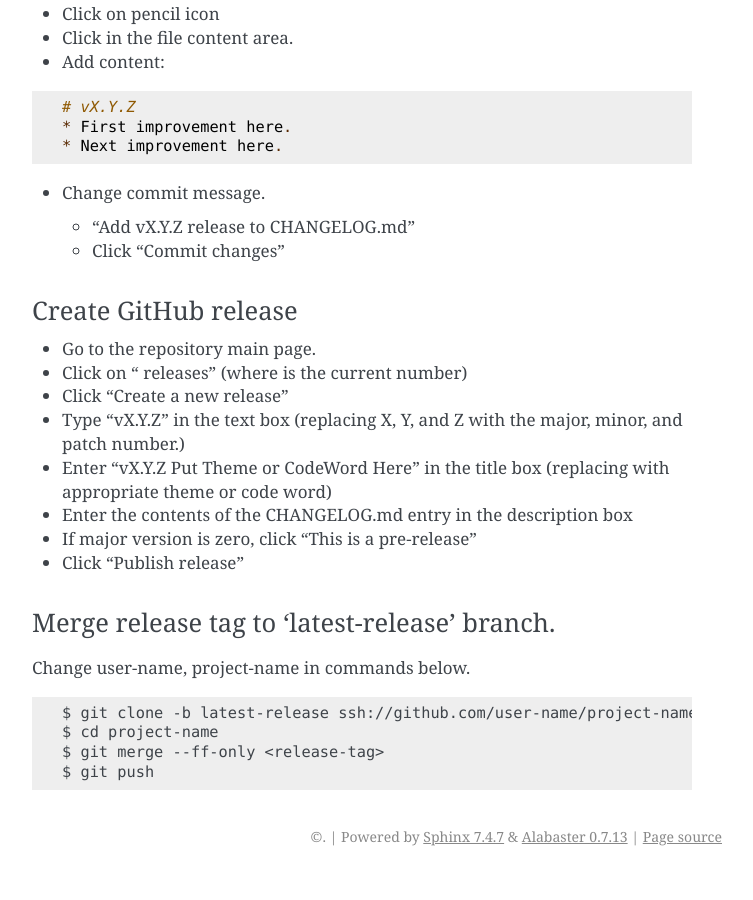
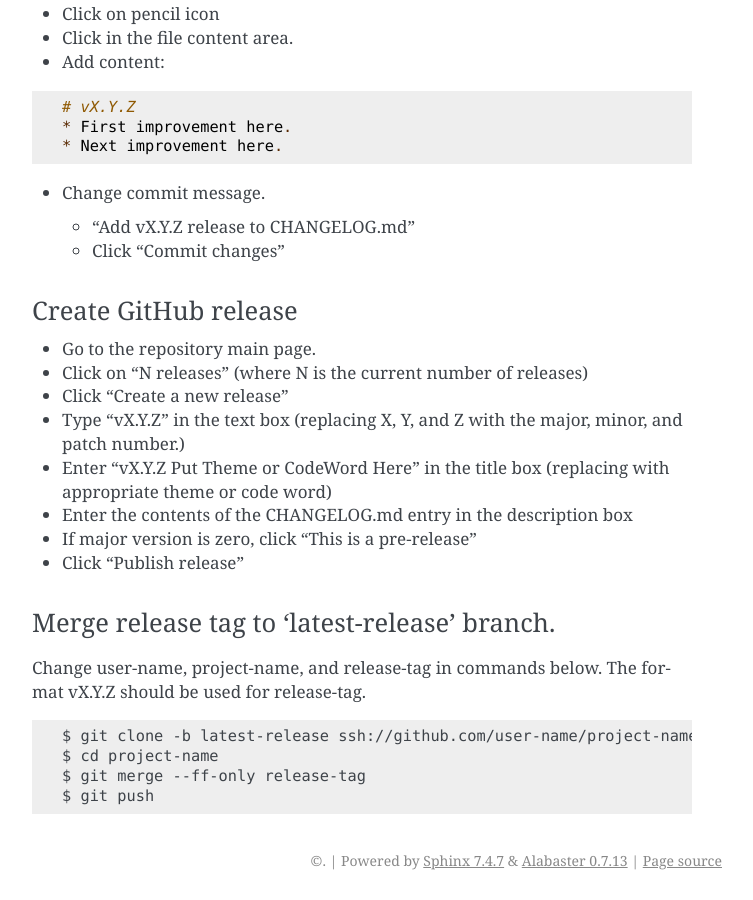
Before and after one commit to ironmeld/markdown-publishing-guide, a Sphinx documentation site: the page built from docs/markdown-publishing-guide.md, in a window 1280 px wide and 900 px high, scrolled down 7692 px. Shown: the whole window, without its empty margins (388-1141 px from the left). Built offline with Sphinx 7.4.7, drawn with Linux system fonts in a browser that asks for light colours; before the commit the page ends 8568 px from its top, so only the background shows below that.

Commit message:
Remove angle brackets from markdown content.

````diff
--- a/docs/markdown-publishing-guide.md
+++ b/docs/markdown-publishing-guide.md
@@ -287,7 +287,7 @@ Set version number (vX.Y.Z) decided upon for the new release in file headers.
 
 ### Create GitHub release
 * Go to the repository main page.
-* Click on "<N> releases" (where <N> is the current number)
+* Click on "N releases" (where N is the current number of releases)
 * Click "Create a new release"
 * Type "vX.Y.Z" in the text box (replacing X, Y, and Z with the major, minor, and patch number.)
 * Enter "vX.Y.Z Put Theme or CodeWord Here" in the title box (replacing with appropriate theme or code word)
@@ -296,10 +296,10 @@ Set version number (vX.Y.Z) decided upon for the new release in file headers.
 * Click "Publish release"
 
 ### Merge release tag to 'latest-release' branch.
-Change user-name, project-name in commands below.
+Change user-name, project-name, and release-tag in commands below. The format vX.Y.Z should be used for release-tag.
 ```
 $ git clone -b latest-release ssh://github.com/user-name/project-name
 $ cd project-name
-$ git merge --ff-only <release-tag>
+$ git merge --ff-only release-tag
 $ git push
 ```
````
